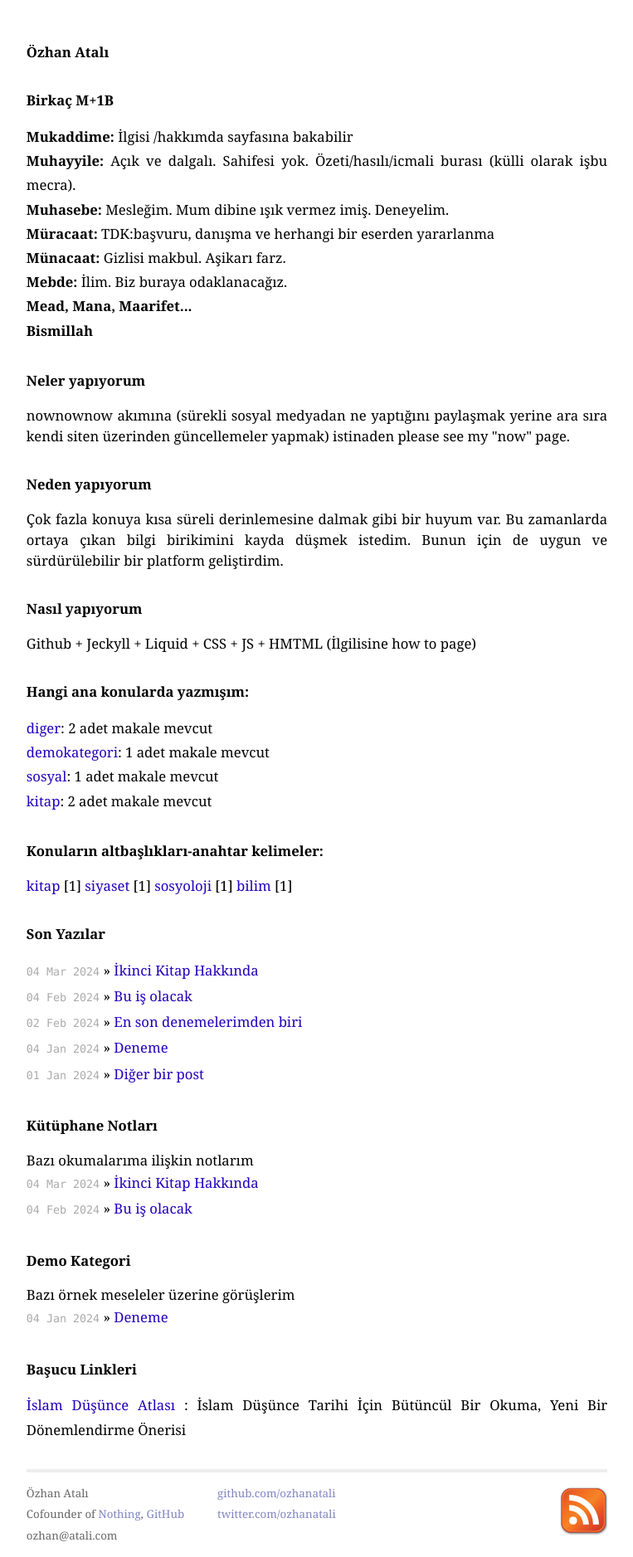
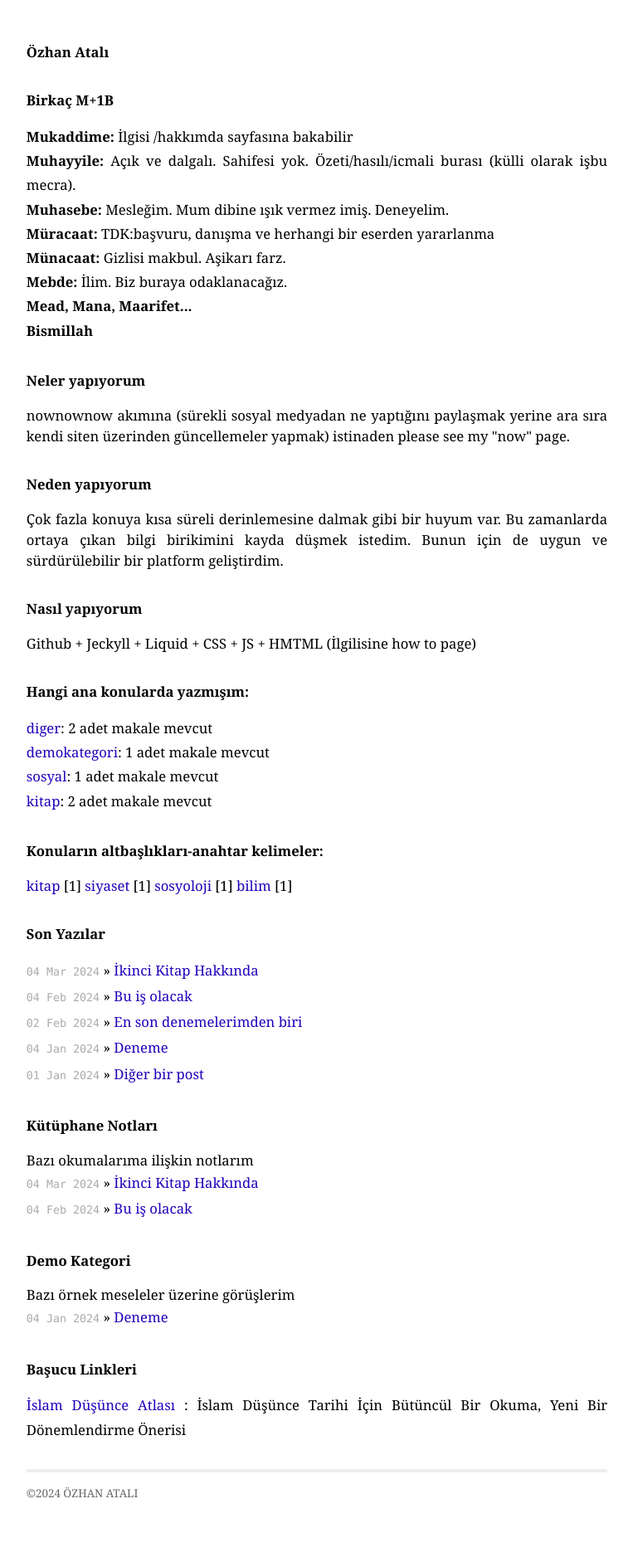
Before and after one commit to ozhanatali/ozhanatali.github.io, a Jekyll site: the page built from index.html, in a window 1280 px wide. Shown: the whole page at 83% size, without its empty margins (258-1021 px from the left). Built offline with Jekyll 4.4.1, drawn with Linux system fonts in a browser that asks for light colours; after the commit the page ends 1827 px from its top, so only the background shows below that.

Commit message:
Update default.html

```diff
--- a/_layouts/default.html
+++ b/_layouts/default.html
@@ -36,25 +36,13 @@ var WRInitTime=(new Date()).getTime();
   <div class="footer">
     <div class="contact">
       <p>
-        Özhan Atalı
+        ©2024 ÖZHAN ATALI
         <br />
-        Cofounder of
-          <a href="#/">Nothing</a>,
-          <a href="#">GitHub</a>
-        <br />
-        ozhan@atali.com
       </p>
     </div>
     <div class="contact">
-      <p>
-        <a href="#">github.com/ozhanatali</a><br />
-        <a href="#">twitter.com/ozhanatali</a><br />
-      </p>
     </div>
     <div class="rss">
-      <a href="#">
-        <img src="/images/rss.png" alt="Subscribe to RSS Feed" />
-      </a>
     </div>
   </div>
 </div>
```
